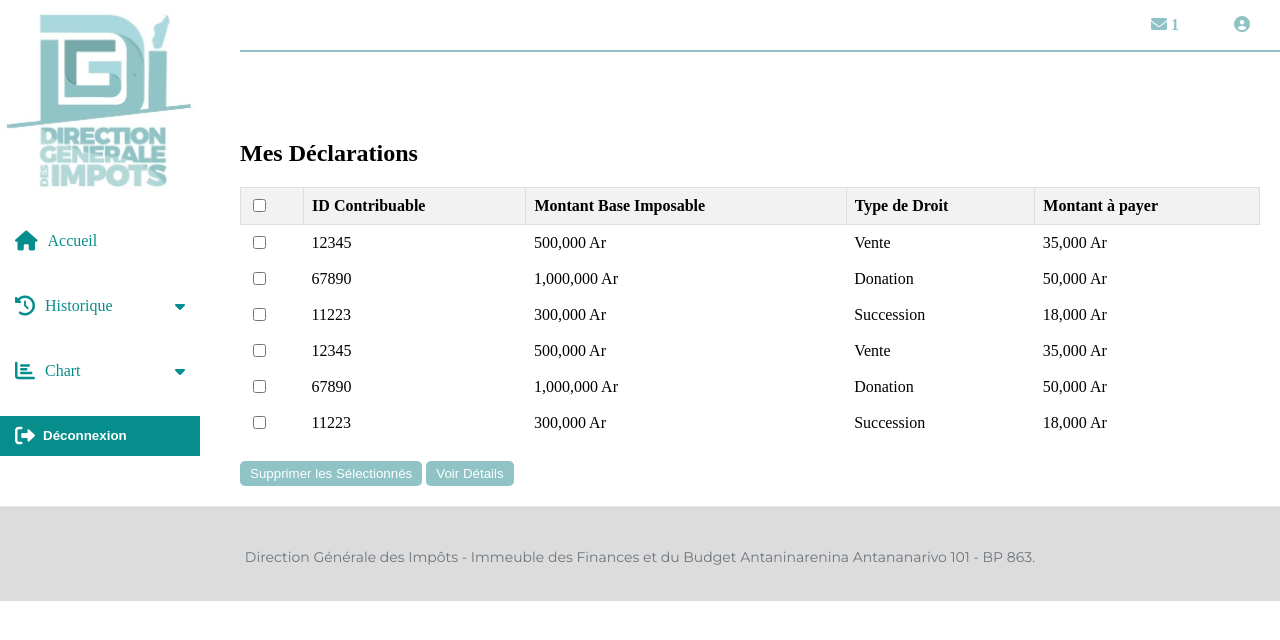
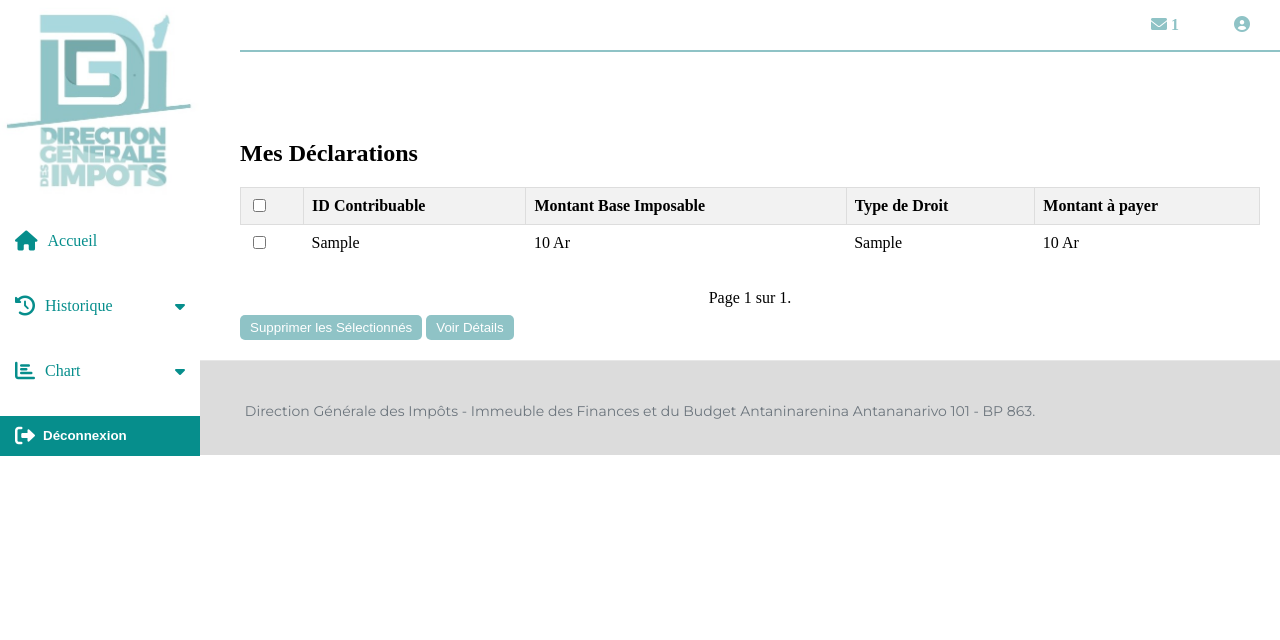
Before and after one commit to Linah02/immatriculation_web, a Django app: template myapp/templates/acceuil/listeDE.html in a window 1280 px wide. Shown: the top 640 px of the page. Run offline with Django 5.2, Linux system fonts and the light colour scheme; the template is opened without the code that fills it: most values are stand-ins (such as "Sample title", 1, 10 or a date in 2020).

Commit message:
ajour_listeDE

```diff
--- a/myapp/templates/acceuil/listeDE.html
+++ b/myapp/templates/acceuil/listeDE.html
@@ -9,9 +9,7 @@
     <title>liste de Déclaration</title>
     <link href="https://fonts.googleapis.com/css2?family=Montserrat:wght@300;400;500;700&display=swap" rel="stylesheet">
     <link rel="stylesheet" href="{% static 'myapp/css/list_style.css' %}">
-
     <link rel="stylesheet" href="https://cdnjs.cloudflare.com/ajax/libs/font-awesome/6.0.0-beta3/css/all.min.css">
-
   <style>
 
   </style>
@@ -43,52 +41,40 @@
                                 </tr>
                             </thead>
                             <tbody>
+                                {% for declaration in declarations %}
                                 <tr>
                                     <td><input type="checkbox" class="select-row"></td>
-                                    <td>12345</td>
-                                    <td>500,000 Ar</td>
-                                    <td>Vente</td>
-                                    <td>35,000 Ar</td>
+                                    <td>{{ declaration.0 }}</td> <!-- ID Contribuable -->
+                                    <td>{{ declaration.3|intcomma }} Ar</td> <!-- base_imposable -->
+                                    <td>{{ declaration.1 }}</td> <!-- nom_type_droit -->
+                                    <td>{{ declaration.4|intcomma }} Ar</td> <!-- mnt_ap -->
                                 </tr>
+                                {% empty %}
                                 <tr>
-                                    <td><input type="checkbox" class="select-row"></td>
-                                    <td>67890</td>
-                                    <td>1,000,000 Ar</td>
-                                    <td>Donation</td>
-                                    <td>50,000 Ar</td>
+                                    <td colspan="5">Aucune déclaration trouvée.</td>
                                 </tr>
-                                <tr>
-                                    <td><input type="checkbox" class="select-row"></td>
-                                    <td>11223</td>
-                                    <td>300,000 Ar</td>
-                                    <td>Succession</td>
-                                    <td>18,000 Ar</td>
-                                </tr>
-                                <tr>
-                                    <td><input type="checkbox" class="select-row"></td>
-                                    <td>12345</td>
-                                    <td>500,000 Ar</td>
-                                    <td>Vente</td>
-                                    <td>35,000 Ar</td>
-                                </tr>
-                                <tr>
-                                    <td><input type="checkbox" class="select-row"></td>
-                                    <td>67890</td>
-                                    <td>1,000,000 Ar</td>
-                                    <td>Donation</td>
-                                    <td>50,000 Ar</td>
-                                </tr>
-                                <tr>
-                                    <td><input type="checkbox" class="select-row"></td>
-                                    <td>11223</td>
-                                    <td>300,000 Ar</td>
-                                    <td>Succession</td>
-                                    <td>18,000 Ar</td>
-                                </tr>
+                                {% endfor %}
+                            </tbody>
 
-                                <!-- Ajoutez d'autres lignes ici -->
-                            </tbody>
                         </table>
+                        <div class="pagination">
+                            <span class="step-links">
+                                {% if declarations.has_previous %}
+                                    <a href="?page=1">&laquo; Première</a>
+                                    <a href="?page={{ declarations.previous_page_number }}">Précédente</a>
+                                {% endif %}
+
+                                <span class="current">
+                                    Page {{ declarations.number }} sur {{ declarations.paginator.num_pages }}.
+                                </span>
+
+                                {% if declarations.has_next %}
+                                    <a href="?page={{ declarations.next_page_number }}">Suivante</a>
+                                    <a href="?page={{ declarations.paginator.num_pages }}">Dernière &raquo;</a>
+                                {% endif %}
+                            </span>
+                        </div>
+
                         <div class="actions">
                             <button type="submit" class="btn">Supprimer les Sélectionnés</button>
                             <button type="button" class="btn" onclick="viewDetails()">Voir Détails</button>
```
Also changed, not shown: myapp/acceuil_views.py (+30 -6 lines), myapp/models.py (+10 -0 lines), myapp/static/myapp/database/vue.sql (+13 -0 lines).
